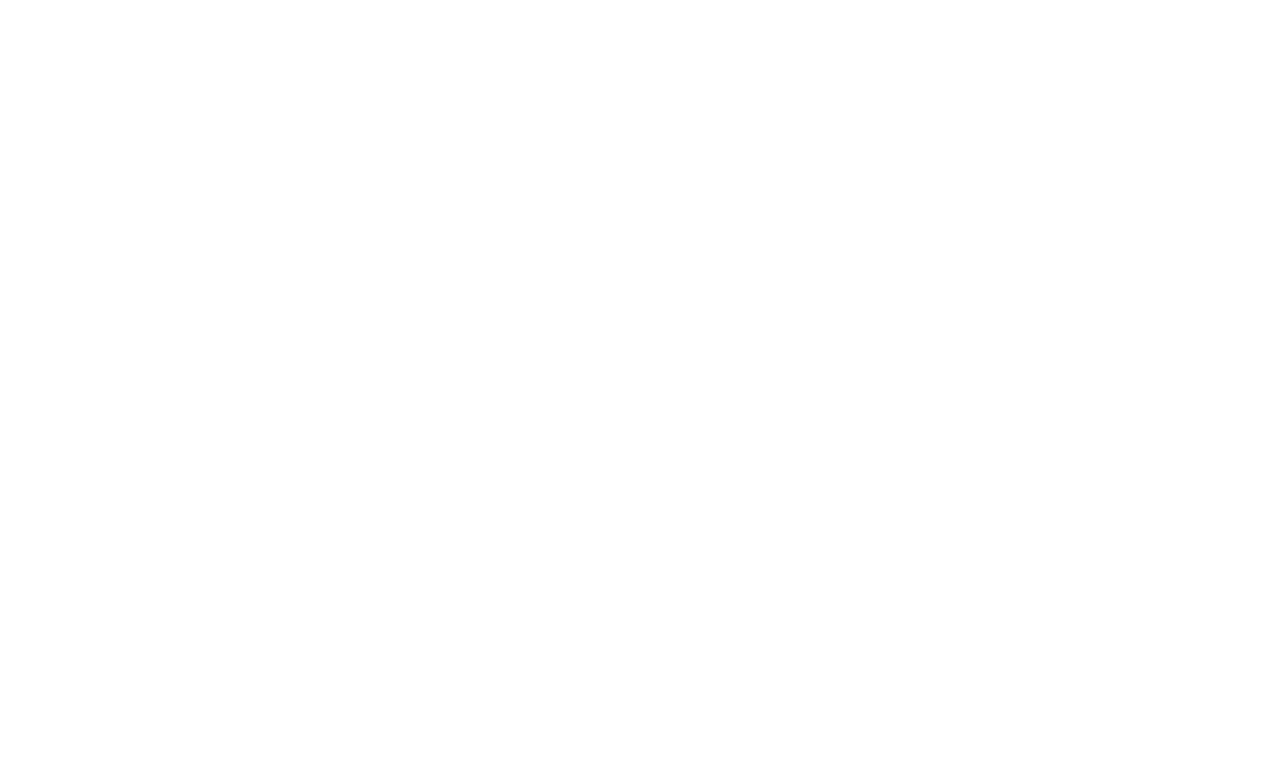
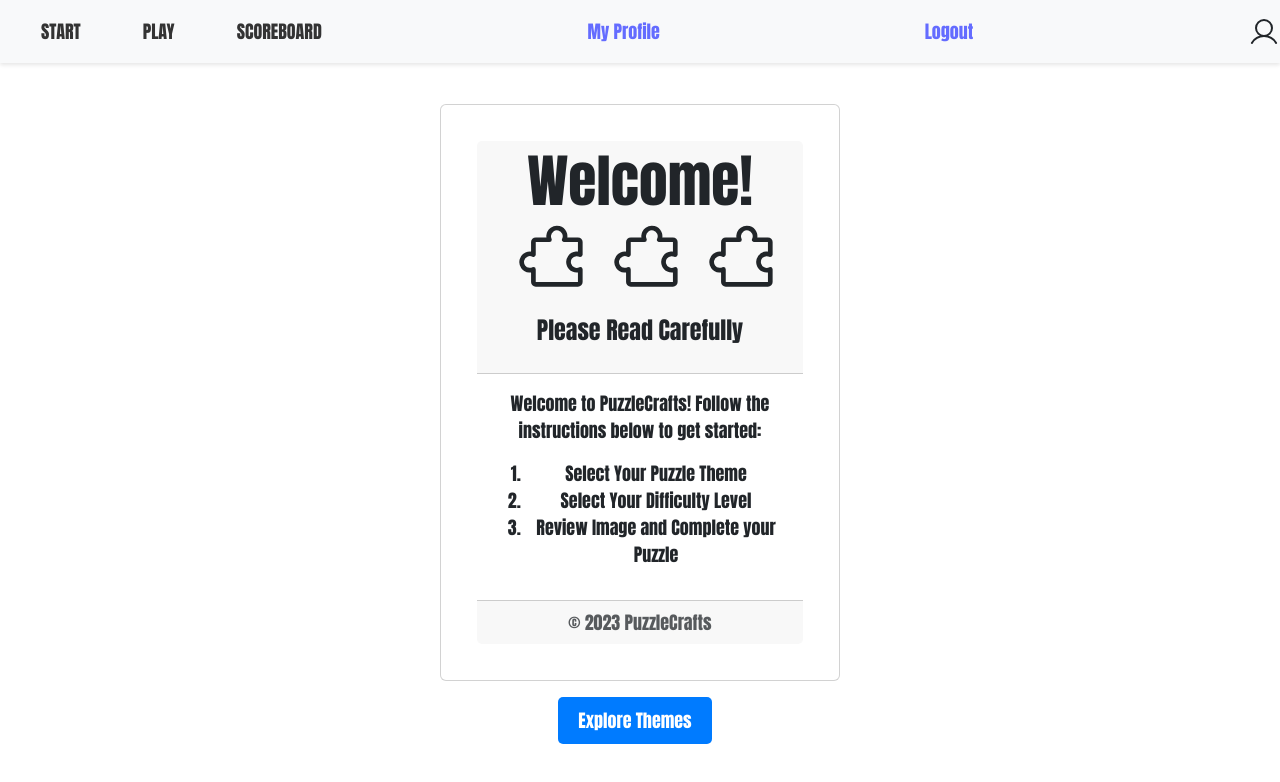
Before and after one commit to dontenatl30/Capstone-Project, a React (Vite) app in the folder frontend/: page /welcome in a window 1280 px wide. Before the commit this address had no page. Shown: the top 782 px of the page. Built offline with nearby package versions, Linux system fonts and the light colour scheme.

Commit message:
final routes

```diff
--- a/frontend/src/App.jsx
+++ b/frontend/src/App.jsx
@@ -15,7 +15,7 @@
 // import testUpload from './components/theme';
 import PixabayImageFetcher from './Hooks/useApiFetcherThemeImages';
 import MyJigsawPuzzle from './components/JigsawPuzzle';
-
+import { Welcome } from './components/Welcome';
 import "./App.css";
 
 
@@ -52,6 +52,7 @@
            <Route path='/register' element={<CreateUser />} />
            <Route path='/login' element={<UserLogin />} />
            <Route path='/home' element={<MainPage />} />
+           <Route path='/welcome' element={<Welcome />} />
            <Route path='/logout' element={<UserLogout/>} />
            <Route path='/home/puzzle' element={<PuzzleComponent />} />
            <Route path='/home/scoreboard' element={<Scoreboard />} />
--- a/frontend/src/components/DeleteUser.jsx
+++ b/frontend/src/components/DeleteUser.jsx
@@ -75,11 +75,14 @@
 
 import React, { useState, useEffect } from 'react';
 import { useParams } from 'react-router-dom';
+import { Navigate } from 'react-router-dom';
 
 function DeleteUser() {
   const [error, setError] = useState(null);
   const [isDeleting, setIsDeleting] = useState(false);
   const { userId } = useParams();
+
+
 
   useEffect(() => {
     // Create a variable to store whether the component is mounted
@@ -134,6 +137,7 @@
             <div className="error-message">{error}</div>
           ) : (
             <p>User deleted successfully</p>
+
           )}
         </div>
       )}
--- a/frontend/src/components/DifficultySelector.jsx
+++ b/frontend/src/components/DifficultySelector.jsx
@@ -26,9 +26,10 @@
   return (
     <>
       <Navbar />
-      <h1>Choose Your Difficulty</h1>
       <br></br>
       <br></br>
+      <h1>Choose Your Difficulty</h1>
+
       <div className="container">
         <div className="row">
           <div className="col-lg-4">
@@ -65,8 +66,11 @@
         columns={columns}
         onSolved={() => alert('Solved!')}
       />
+
+
     </>
   );
 }
 
+
 export default DifficultySelector;
--- a/frontend/src/components/EditUser.jsx
+++ b/frontend/src/components/EditUser.jsx
@@ -1,6 +1,8 @@
 import React, { useState, useEffect } from "react";
-import { useParams } from "react-router-dom";
+import { useNavigate, useParams } from "react-router-dom";
 import { Link } from "react-router-dom";
+
+
 
 function EditUser({ match }) {
   const [formData, setFormData] = useState({
--- a/frontend/src/components/JigsawPuzzle.jsx
+++ b/frontend/src/components/JigsawPuzzle.jsx
@@ -41,8 +41,6 @@
 
   return (
     <div>
-      <h1>Jigsaw Puzzle</h1>
-      <p>Timer: {timer} seconds</p>
       {randomImageFileName && (
         <div>
           <img
@@ -52,15 +50,19 @@
             style={{ maxWidth: '100%' }}
           />
           {/* Render Jigsaw Puzzle based on selected difficulty */}
+          <h1>Review Image and Complete Your Puzzle!</h1>
+
           <JigsawPuzzle
             imageSrc={randomImageFileName}
             rows={selectedDifficulty === 'easy' ? 2 : selectedDifficulty === 'medium' ? 4 : 8}
             columns={selectedDifficulty === 'easy' ? 2 : selectedDifficulty === 'medium' ? 6 : 8}
             onPieceDrag={handlePieceDrag}
-            onSolved={onSolved}
+            onSolved={() => alert("Solved!")}
             onMouseDown={handlePuzzleStart}
           />
+
         </div>
+
       )}
     </div>
   );
--- a/frontend/src/components/PuzzleTheme.jsx
+++ b/frontend/src/components/PuzzleTheme.jsx
@@ -2,6 +2,7 @@
 import MyJigsawPuzzle from './JigsawPuzzle';
 import DifficultySelector from './DifficultySelector';
 import { Navbar } from './Nav';
+import { PuzzlePiece } from 'phosphor-react';
 
 export const Theme = () => {
   const [selectedTheme, setSelectedTheme] = useState('');
@@ -71,6 +72,7 @@
       <br></br>
       <br></br>
       <h1>Select Your Puzzle Theme!</h1>
+      <PuzzlePiece size={75}/><PuzzlePiece size={75}/><PuzzlePiece size={75}/>
       <div>
         {/* Tiles */}
         <div className="container">
--- a/frontend/src/components/ScoreBoardTable.jsx
+++ b/frontend/src/components/ScoreBoardTable.jsx
@@ -6,6 +6,8 @@
   return (
     <>
     <div>
+    <h1>Coming in V2</h1>
+
       <h2>Scoreboard</h2>
       <table className="table">
         <thead>
@@ -15,7 +17,7 @@
             <th>Time</th>
           </tr>
         </thead>
-        <tbody>{scoreRows}</tbody>
+        <tbody></tbody>
       </table>
     </div>
 
--- /dev/null
+++ b/frontend/src/components/Welcome.jsx
@@ -0,0 +1,43 @@
+import React from "react";
+import { PuzzlePiece } from "phosphor-react";
+import { Navbar } from "./Nav";
+import { Link } from "react-router-dom";
+
+export const Welcome = () => {
+    return (
+      <>
+      <Navbar />
+
+      <div class="container mt-5">
+  <div class="row">
+    <div class="col-lg-8 offset-lg-2">
+      <div class="card">
+        <div class="card-header">
+          <h1 class="text-center">Welcome!</h1>
+          <PuzzlePiece size={75} />
+          <PuzzlePiece size={75} />
+          <PuzzlePiece size={75} />
+          <h3>Please Read Carefully</h3>
+        </div>
+        <div class="card-body">
+          <p>Welcome to PuzzleCrafts! Follow the instructions below to get started:</p>
+          <ol>
+            <li>Select Your Puzzle Theme</li>
+            <li>Select Your Difficulty Level</li>
+            <li>Review Image and Complete your Puzzle</li>
+          </ol>
+        </div>
+        <div class="card-footer text-muted text-center">
+          &copy; 2023 PuzzleCrafts
+        </div>
+      </div>
+      <div class="text-center mt-3">
+        <Link to="/home/theme" className="btn btn-primary">Explore Themes</Link>
+      </div>
+    </div>
+  </div>
+</div>
+</>
+
+    );
+  };
--- a/frontend/src/components/home.jsx
+++ b/frontend/src/components/home.jsx
@@ -1,25 +1,24 @@
 import { ListNumbers, PuzzlePiece } from "phosphor-react";
 import React from "react";
-import { Navbar } from "./Nav";
+// import { Navbar } from "./Nav";
 
 export const MainPage = () => {
   return (
     <>
-    <Navbar />
+    {/* <Navbar /> */}
     <div className="container mt-5">
       <div className="jumbotron">
         <h1 className="display-4">Welcome to PuzzleCrafts</h1>
         <p className="lead">
-          Explore a world of creativity through puzzles and crafts.
+          Explore a world of creativity through puzzles!
         </p>
         <PuzzlePiece size={75} /><PuzzlePiece size={75} /><PuzzlePiece size={75} />
         <hr className="my-4" />
         <p>
-          PuzzleCrafts is your destination for fun and engaging puzzles and
-          creative crafting projects. Join us on this exciting journey!
+          PuzzleCrafts is a game designed and engineered by Donte LeBlanc and Eric Williams
         </p>
-        <a className="btn btn-primary btn-lg" href="/puzzle" role="button">
-          Start Exploring
+        <a className="btn btn-primary btn-lg" href="/register" role="button">
+          Register Now
         </a>
       </div>
     </div>
--- a/frontend/src/components/login.jsx
+++ b/frontend/src/components/login.jsx
@@ -34,7 +34,7 @@
       if (response.ok) {
         // Handle successful login (e.g., redirect to a dashboard)
         console.log('Login successful');
-        navigate('/home')
+        navigate('/welcome')
 
         // Redirect the user here
       } else {
--- a/frontend/src/components/nav.jsx
+++ b/frontend/src/components/nav.jsx
@@ -8,20 +8,16 @@
       <div id="navBar" className="navbar fixed-top navbar-light bg-light">
       <ul className="nav nav-pills nav-fill">
           <li className="nav-item">
-            <a className="nav-link" href="/home">
-              Home
+            <a className="nav-link" href="/welcome">
+              Start
             </a>
           </li>
           <li className="nav-item">
             <a className="nav-link" href="/home/theme">
-              Theme
+              Play
             </a>
           </li>
-          <li className="nav-item">
-            <a className="nav-link" href="/home/puzzle">
-              Puzzle
-            </a>
-          </li>
+
           <li className="nav-item">
             <a className="nav-link" href="/home/scoreboard">
               Scoreboard
```
